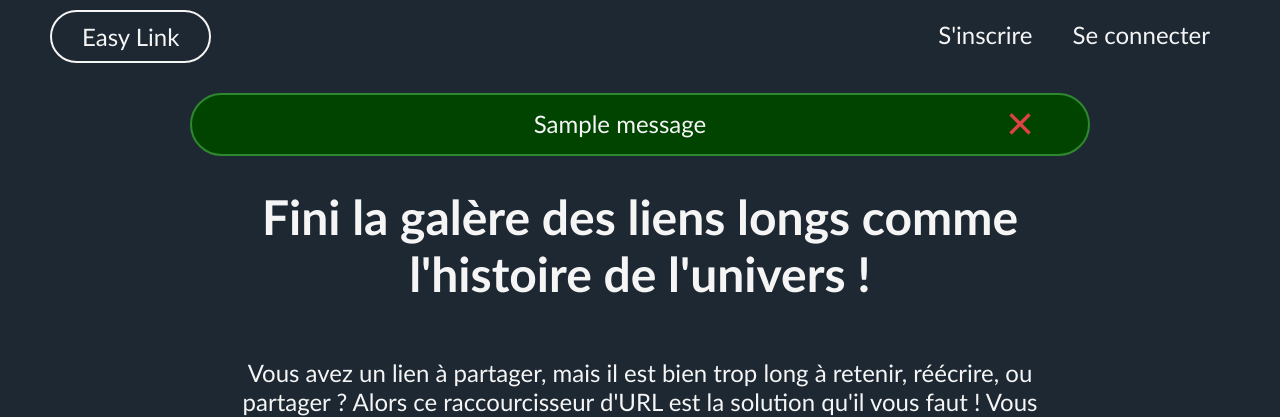
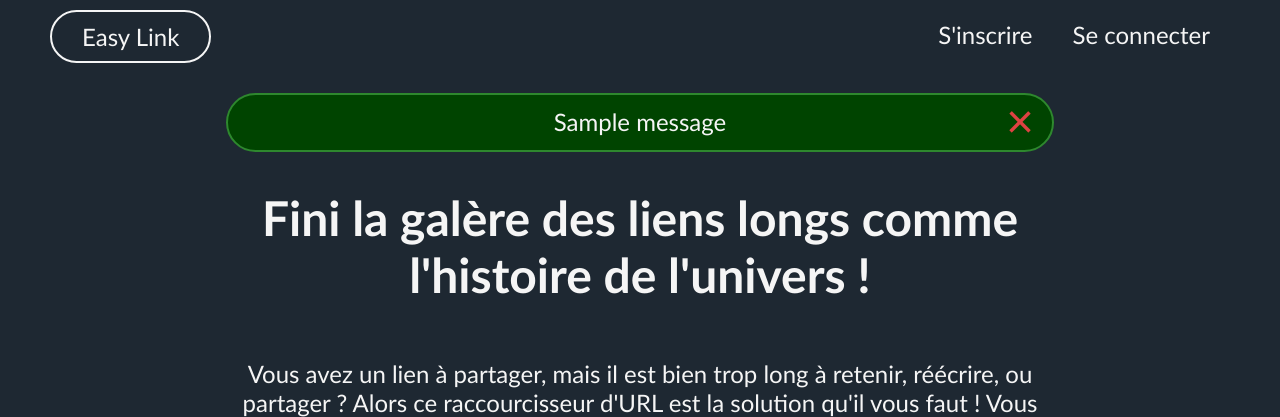
Before and after one commit to FrozenCell239/URL_shortener, a Flask app: page / in a window 1280 px wide. Shown: the top 417 px of the page. Run offline with Flask 3, Linux system fonts and the light colour scheme; tables that the repository leaves empty hold one stand-in row (values such as "Sample post"); one stand-in notice (Sample message) is shown; parts of the project's set-up code (start-up, migrations or seed data) failed here and were passed over.

Commit message:
Fixed flash messages appearance.

```diff
--- a/app/main/routes.py
+++ b/app/main/routes.py
@@ -181,16 +181,16 @@
             errors.append("Un autre compte possède déjà l'adresse mail que vous avez saisie.")
         password_strength_check = User.checkPasswordStrength(request.form['password'])
         if not password_strength_check['password_ok'] :
-            strength_errors = "Le mot de passe ne respecte pas les conditions de sécurité suivantes. :"
+            strength_errors = "Le mot de passe ne respecte pas la/les condition(s) de sécurité suivante(s) : "
             for criteria, checked in password_strength_check.items() :
                 if checked :
                     match criteria :
-                        case 'length_error' : strength_errors += '<br>- 8 caractères ou plus.'
-                        case 'digit_error' : strength_errors += '<br>- 1 chiffre ou plus.'
-                        case 'uppercase_error' : strength_errors += '<br>- 1 lettre majuscule ou plus.'
-                        case 'lowercase_error' : strength_errors += '<br>- 1 lettre minuscule ou plus.'
-                        case 'symbol_error' : strength_errors += '<br>- 1 caractère spécial ou plus.'
-            errors.append(strength_errors)
+                        case 'length_error' : strength_errors += "8 caractères ou plus, "
+                        case 'digit_error' : strength_errors += "1 chiffre ou plus, "
+                        case 'uppercase_error' : strength_errors += "1 lettre majuscule ou plus, "
+                        case 'lowercase_error' : strength_errors += "1 lettre minuscule ou plus, "
+                        case 'symbol_error' : strength_errors += "1 caractère spécial ou plus, "
+            errors.append(strength_errors[:-2] + ".")
 
         # New user registering if no error occured
         if errors == [] :
--- a/app/static/js/app.js
+++ b/app/static/js/app.js
@@ -1,5 +1,6 @@
 // Flash dismiss
 function flashDismiss(id){
+    document.getElementById(`flash-${id}`).style.display = 'none';
     document.getElementById(`flash-${id}`).setAttribute('hidden', true);
 };
 
--- a/app/static/scss/_placeholders.scss
+++ b/app/static/scss/_placeholders.scss
@@ -1,14 +1,24 @@
 /* Flash message boxes */
 %flash{
+    display: grid;
+    grid-template-columns: 5% 90% 5%;
     border: 2px solid;
     border-radius: 2rem;
-    height: 30px;
+    min-height: 30px;
     width: 100%;
     font-weight: 300;
     font-size: 1rem;
     text-align: center;
-    padding: 0.6rem 2rem 0.6rem 2rem;
+    padding: 0.5rem;
+    margin-bottom: 5px;
+    p{
+        margin: 0;
+        padding: 0;
+        grid-column: 2;
+    }
     button{
+        justify-self: end;
+        grid-column: 3;
         border: none;
         background: none;
         text-decoration: none;
--- a/app/static/styles/style.css
+++ b/app/static/styles/style.css
@@ -2,16 +2,26 @@
 /* Box borders */
 /* Flash message boxes */
 .success-flash, .warning-flash, .info-flash, .danger-flash {
+  display: grid;
+  grid-template-columns: 5% 90% 5%;
   border: 2px solid;
   border-radius: 2rem;
-  height: 30px;
+  min-height: 30px;
   width: 100%;
   font-weight: 300;
   font-size: 1rem;
   text-align: center;
-  padding: 0.6rem 2rem 0.6rem 2rem;
+  padding: 0.5rem;
+  margin-bottom: 5px;
+}
+.success-flash p, .warning-flash p, .info-flash p, .danger-flash p {
+  margin: 0;
+  padding: 0;
+  grid-column: 2;
 }
 .success-flash button, .warning-flash button, .info-flash button, .danger-flash button {
+  justify-self: end;
+  grid-column: 3;
   border: none;
   background: none;
   text-decoration: none;
--- a/app/templates/_partials/_flash.html.jinja
+++ b/app/templates/_partials/_flash.html.jinja
@@ -1,4 +1,4 @@
 <div class="{{ category }}-flash" id="flash-{{ flash_id }}">
-    {{ message }}
+    <p>{{ message }}</p>
     <button onclick="flashDismiss('{{ flash_id }}')">&times;</button>
 </div>
```
Also changed, not shown: app/user/routes.py (+7 -7 lines), 1 other file.
